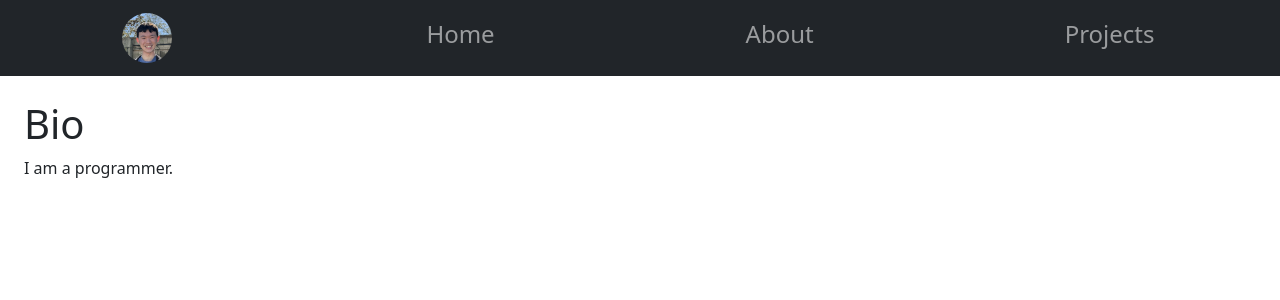
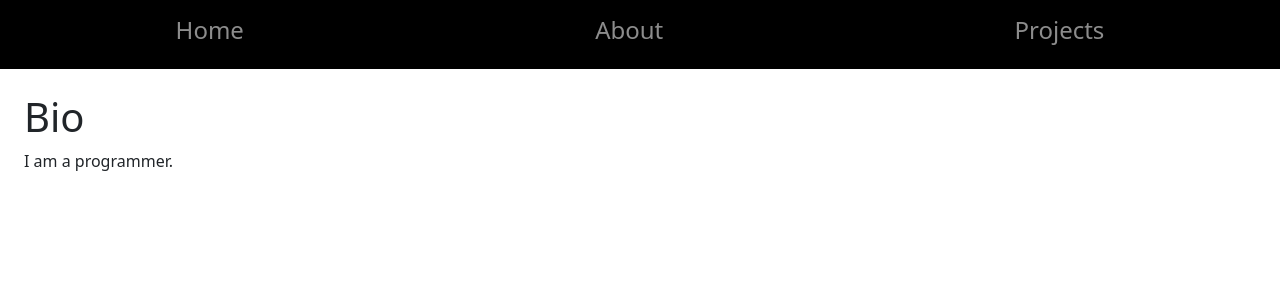
Before and after one commit to alex-wang-13/Alexio, a React (Create React App) app: page / in a window 1280 px wide. Shown: the top 300 px of the page. Built offline with nearby package versions, Linux system fonts and the light colour scheme.

Commit message:
made navbar bg black

```diff
--- a/src/components/NavBar.js
+++ b/src/components/NavBar.js
@@ -1,13 +1,7 @@
-import image from '../images/pfp.jpg';
-import './NavBar.css';
-
 function NavBar() {
   return (
-    <nav className="navbar navbar-expand-md navbar-dark bg-dark sticky-top">
+    <nav className="navbar navbar-expand-md navbar-dark bg-black sticky-top">
       <div className="navbar-nav justify-content-around w-100">
-        <div className="navbar-brand align-self-center">
-          <img src={image} alt="Profile Image" className="profile-image" />
-        </div>
         <a href="/" className="nav-item nav-link align-self-center"><h4>Home</h4></a>
         <a href="/about" className="nav-item nav-link align-self-center"><h4>About</h4></a>
         <a href="/projects" className="nav-item nav-link align-self-center"><h4>Projects</h4></a>
```
